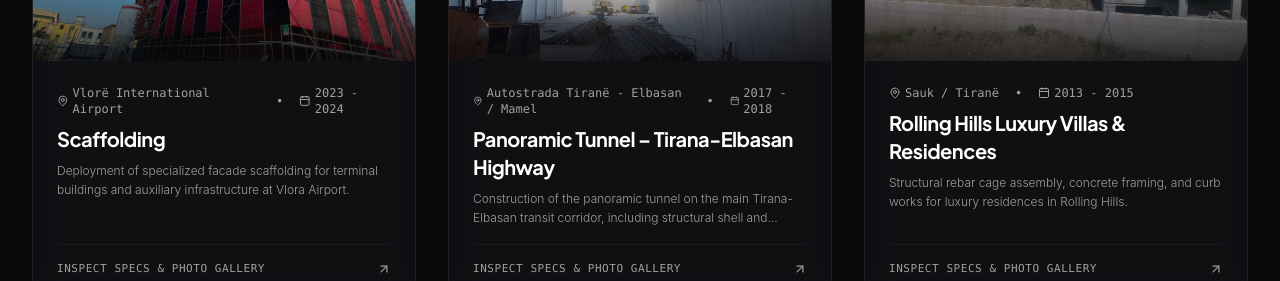
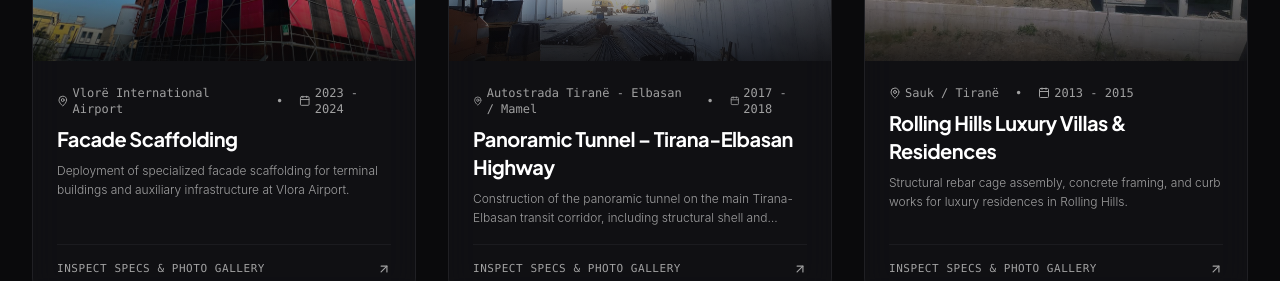
Before and after one commit to producenti/capo-construction, a React (Vite) app: page / in a window 1280 px wide. Shown: the part 3200-3481 px from the top of the page. Built offline with nearby package versions, Linux system fonts and the light colour scheme.

Commit message:
Rename project to Facade Scaffolding

```diff
--- a/src/data/companyData.ts
+++ b/src/data/companyData.ts
@@ -78,8 +78,8 @@ export const EQUIPMENT_INVENTORY: EquipmentInventory[] = [
 export const PROJECTS_DATA: Project[] = [
   {
     id: 'vlora-airport-scaffolding',
-    name: 'Scaffolding',
-    nameAl: 'Skeleri',
+    name: 'Facade Scaffolding',
+    nameAl: 'Skeleri Fasade',
     location: 'Vlorë International Airport',
     year: '2023 - 2024',
     category: 'Infrastructure',
```
